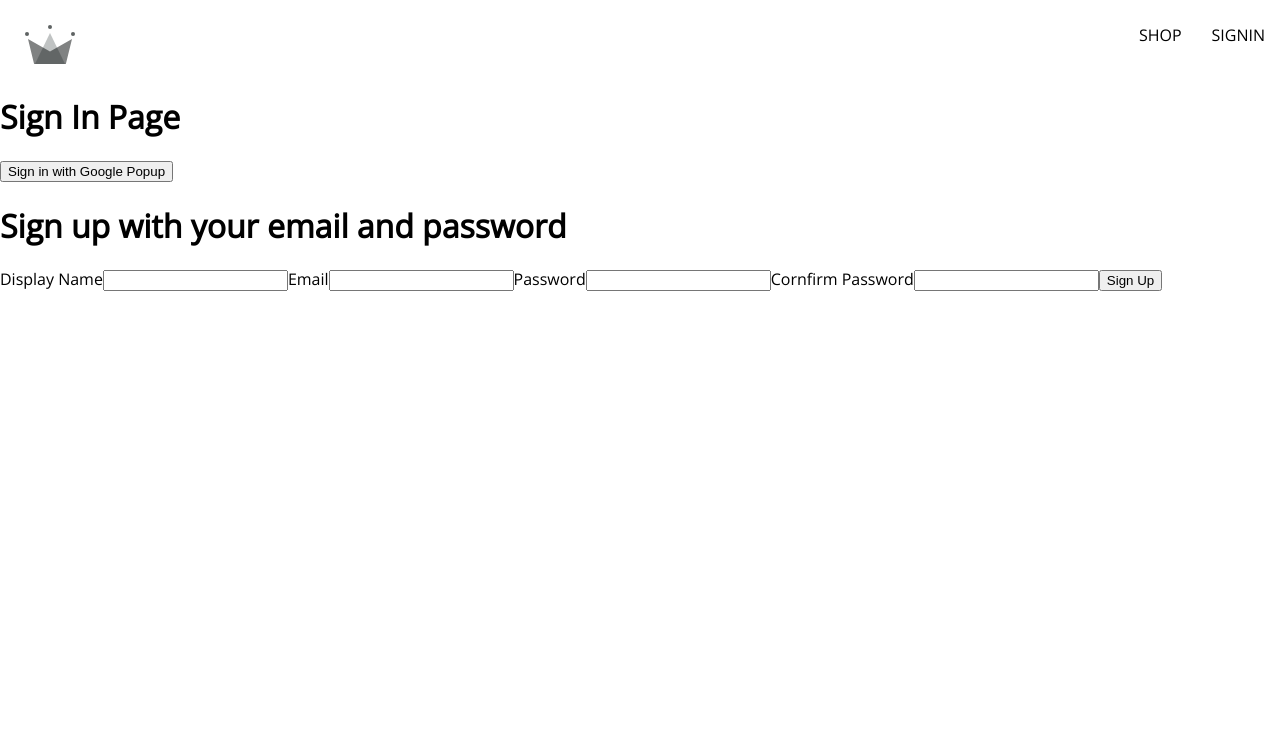
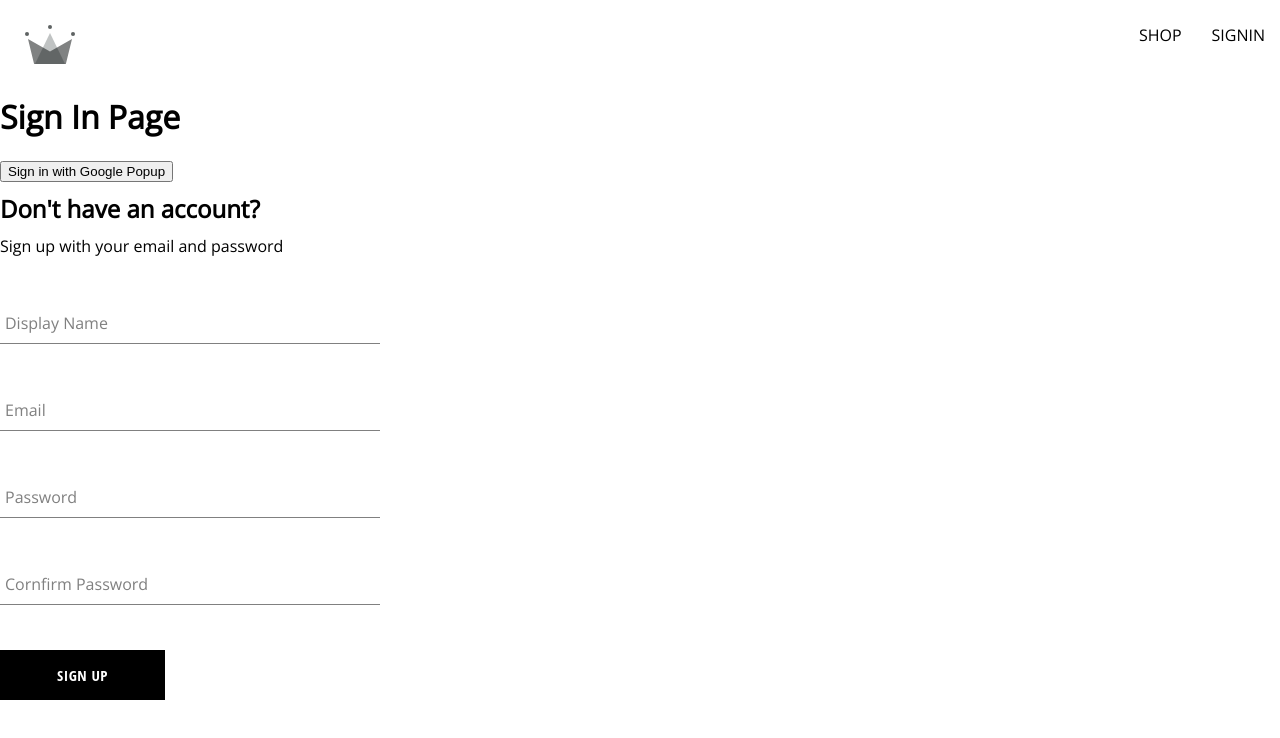
Before and after one commit to sDuyToans/crwn-clothingShop, a React (Create React App) app: page /sign-in in a window 1280 px wide. Shown: the top 738 px of the page. Built offline with nearby package versions, Linux system fonts and the light colour scheme.

Commit message:
create button component, form input component

```diff
--- /dev/null
+++ b/src/components/button/button.component.jsx
@@ -0,0 +1,20 @@
+/*
+default button
+inverted button
+google sign in button
+*/
+
+import React from 'react';
+import './button.styles.scss';
+const BUTTON_TYPE_CLASSES = {
+    google: 'google-sign-in',
+    inverted: 'inverted'
+}
+
+export default function Button({ children, buttonType, ...otherProps}) {
+  return (
+    <button className={`button-container ${BUTTON_TYPE_CLASSES[buttonType]}`} {...otherProps}>
+        {children}
+    </button>
+  )
+}
--- /dev/null
+++ b/src/components/button/button.styles.scss
@@ -0,0 +1,46 @@
+.button-container {
+    min-width: 165px;
+    width: auto;
+    height: 50px;
+    letter-spacing: 0.5px;
+    line-height: 50px;
+    padding: 0 35px 0 35px;
+    font-size: 15px;
+    background-color: black;
+    color: white;
+    text-transform: uppercase;
+    font-family: 'Open Sans Condensed';
+    font-weight: bolder;
+    border: none;
+    cursor: pointer;
+    display: flex;
+    justify-content: center;
+
+    &:hover {
+      background-color: white;
+      color: black;
+      border: 1px solid black;
+    }
+
+    &.google-sign-in {
+      background-color: #4285f4;
+      color: white;
+
+      &:hover {
+        background-color: #357ae8;
+        border: none;
+      }
+    }
+
+    &.inverted {
+      background-color: white;
+      color: black;
+      border: 1px solid black;
+
+      &:hover {
+        background-color: black;
+        color: white;
+        border: none;
+      }
+    }
+  }
--- /dev/null
+++ b/src/components/form-input/form-input.component.jsx
@@ -0,0 +1,13 @@
+ import React from 'react'
+ import './form-input.styles.scss'
+
+ export default function FormInput({ label, ...otherProps }) {
+   return (
+     <div className='group'>
+        <input className='form-input' {...otherProps}/>
+        { label && (
+            <label className={`${otherProps.value.lenght ? 'shrink' : ''} form-input-label`}>{label}</label>
+        )}
+     </div>
+   )
+ }
--- /dev/null
+++ b/src/components/form-input/form-input.styles.scss
@@ -0,0 +1,54 @@
+$sub-color: grey;
+$main-color: black;
+
+@mixin shrinkLabel {
+  top: -14px;
+  font-size: 12px;
+  color: $main-color;
+}
+
+.group {
+  position: relative;
+  margin: 45px 0;
+
+  .form-input {
+    background: none;
+    background-color: white;
+    color: $sub-color;
+    font-size: 18px;
+    padding: 10px 10px 10px 5px;
+    display: block;
+    width: 100%;
+    border: none;
+    border-radius: 0;
+    border-bottom: 1px solid $sub-color;
+    margin: 25px 0;
+
+    &:focus {
+      outline: none;
+    }
+
+    &:focus ~ .form-input-label {
+      @include shrinkLabel();
+    }
+  }
+
+  input[type='password'] {
+    letter-spacing: 0.3em;
+  }
+
+  .form-input-label {
+    color: $sub-color;
+    font-size: 16px;
+    font-weight: normal;
+    position: absolute;
+    pointer-events: none;
+    left: 5px;
+    top: 10px;
+    transition: 300ms ease all;
+
+    &.shrink {
+      @include shrinkLabel();
+    }
+  }
+}
--- a/src/components/sign-up-form/sign-up-form.component.jsx
+++ b/src/components/sign-up-form/sign-up-form.component.jsx
@@ -1,65 +1,94 @@
-import { async } from "@firebase/util";
+
 import { useState } from "react";
-
-import { createAuthUserWithEmailAndPassword, createUserDocumentFromAuth  } from "../../utils/firebase/firebase.utils";
-
+import './sign-up-form.styles.scss'
+import {
+  createAuthUserWithEmailAndPassword,
+  createUserDocumentFromAuth,
+} from "../../utils/firebase/firebase.utils";
+import FormInput from "../form-input/form-input.component";
+import Button from "../button/button.component";
 const defaultFormField = {
-    displayName: '',
-    email: '',
-    password: '',
-    confirmPassword: ''
+  displayName: "",
+  email: "",
+  password: "",
+  confirmPassword: "",
 };
 
 const SignUpForm = () => {
-
   const [formFields, setFormFiels] = useState(defaultFormField);
   const { displayName, email, password, confirmPassword } = formFields;
 
-    const resetFormFields = () =>{
+  const resetFormFields = () => {
     setFormFiels(defaultFormField);
   };
 
-    const handleSubmit = async (event) =>{
+  const handleSubmit = async (event) => {
     event.preventDefault();
-        if(!password === confirmPassword){
+    if (!password === confirmPassword) {
       alert("Password do not match");
       return;
     }
 
-        try{
-            const { user } = await createAuthUserWithEmailAndPassword(email, password);
-            await createUserDocumentFromAuth(user, { displayName })
+    try {
+      const { user } = await createAuthUserWithEmailAndPassword(
+        email,
+        password
+      );
+      await createUserDocumentFromAuth(user, { displayName });
       resetFormFields();
-        } catch(err){
-            if(err.code === 'auth/email-already-in-use'){
-                alert('Cannot create user, email already in use')
-            } else
-            console.log('user creation encountered an error',err);
+    } catch (err) {
+      if (err.code === "auth/email-already-in-use") {
+        alert("Cannot create user, email already in use");
+      } else console.log("user creation encountered an error", err);
     }
-
   };
 
-    const handleChange = (event) =>{
+  const handleChange = (event) => {
     const { name, value } = event.target;
-        setFormFiels({...formFields, [name]: value})
+    setFormFiels({ ...formFields, [name]: value });
   };
 
   return (
-    <div>
-      <h1>Sign up with your email and password</h1>
+    <div className="sign-up-container">
+        <h2>Don't have an account?</h2>
+      <span>Sign up with your email and password</span>
       <form onSubmit={handleSubmit}>
-        <label>Display Name</label>
-        <input type="text" required onChange={handleChange} name="displayName" value={displayName}/>
+        <FormInput
+          label="Display Name"
+          type="text"
+          required
+          onChange={handleChange}
+          name="displayName"
+          value={displayName}
+        />
 
-        <label>Email</label>
-        <input type="email" required onChange={handleChange} name="email" value={email}/>
+        <FormInput
+          label="Email"
+          type="email"
+          required
+          onChange={handleChange}
+          name="email"
+          value={email}
+        />
 
-        <label>Password</label>
-        <input type="password" required onChange={handleChange} name="password" value={password}/>
+        <FormInput
+          label="Password"
+          type="password"
+          required
+          onChange={handleChange}
+          name="password"
+          value={password}
+        />
 
-        <label>Cornfirm Password</label>
-        <input type="password" required onChange={handleChange} name="confirmPassword" value={confirmPassword}/>
-        <button type="submit">Sign Up</button>
+        <FormInput
+          label="Cornfirm Password"
+          type="password"
+          required
+          onChange={handleChange}
+          name="confirmPassword"
+          value={confirmPassword}
+        />
+        <Button type="submit">Sign Up</Button>
       </form>
     </div>
   );
--- /dev/null
+++ b/src/components/sign-up-form/sign-up-form.styles.scss
@@ -0,0 +1,8 @@
+.sign-up-container{
+    display: flex;
+    flex-direction: column;
+    width: 380px;
+    h2{
+        margin: 10px 0;
+    }
+}
```
Lines whose indentation alone changed are shown as unchanged.
